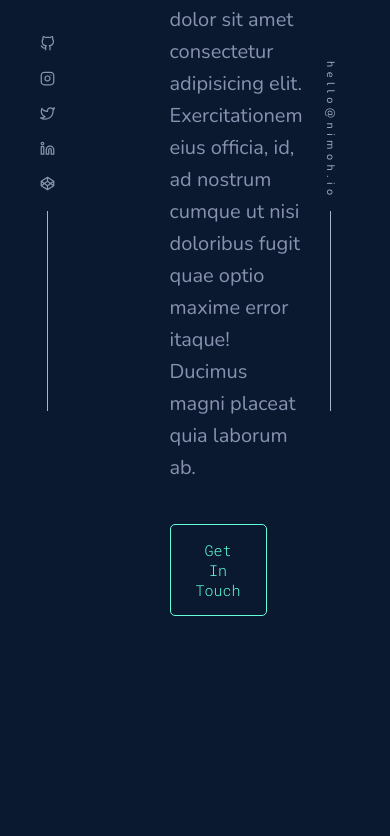
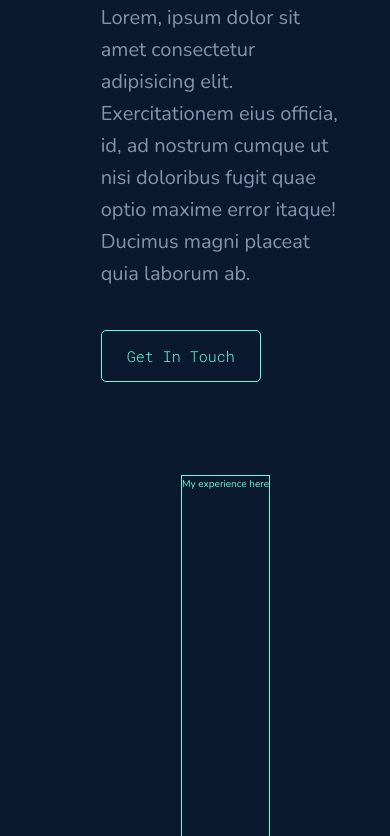
Before and after one commit to ThriledLokki983/portfolio, a website: page index.html in a window 390 px wide. Shown: the part 433-1269 px from the top of the page. Drawn offline with nearby package versions, Linux system fonts and the light colour scheme.

Commit message:
aligned grid items correctly in the main page

```diff
--- a/index.html
+++ b/index.html
@@ -161,6 +161,13 @@
                 </ul>
             </div>
 
+            <div class="right">
+                <div orientation="right" class="email">
+                    <a class="mail" href="mailto:hello@nimoh.io"
+                        >hello@nimoh.io</a
+                    >
+                </div>
+            </div>
             <div class="content">
                 <div class="warning">
                     Please Note! - this website is still underdevelopment
@@ -180,14 +187,8 @@
 
                     <button class="header__btn home__btn">Get In Touch</button>
                 </section>
-            </div>
 
-            <div class="right">
-                <div orientation="right" class="email">
-                    <a class="mail" href="mailto:hello@nimoh.io"
-                        >hello@nimoh.io</a
-                    >
-                </div>
+                <section class="experience">My experience here</section>
             </div>
         </div>
     </body>
--- a/sass/_content.scss
+++ b/sass/_content.scss
@@ -22,27 +22,29 @@
 
 .main {
     display: grid;
-
-    grid-template-columns: 5vw 90vw 5vw;
-    grid-template-rows: repeat(3, 1fr);
-    grid-gap: 1rem;
+    grid-template-columns: 5vw minmax(80vw, 1fr) 5vw;
+    grid-gap: 5rem;
+    align-items: center;
 }
 
 .content {
+    display: grid;
+    align-content: center;
+    justify-items: center;
+
+    grid-template-columns: 1fr;
     grid-column: 2/3;
-    padding: 4rem;
+    padding: 10rem auto;
 }
 
 .left {
-    grid-column: 1 / 2;
 }
 
 .right {
     grid-column: 3 / 4;
 }
 
-section {
-    max-width: 100%;
-    margin: 0 auto;
-    padding: 10rem auto;
-}
+// section {
+//     max-width: 100%;
+//     margin: 0 auto;
+// }
--- a/sass/_sides.scss
+++ b/sass/_sides.scss
@@ -7,6 +7,14 @@
     z-index: 9;
     color: $light-slate;
     overflow: hidden;
+    // display: flex;
+    // align-items: center;
+    // overflow: hidden;
+    grid-column: 3 / 4;
+
+    @media only screen and (max-width: 600px) {
+        display: none;
+    }
 }
 
 .email {
@@ -16,6 +24,8 @@
     justify-content: center;
     position: relative;
     -webkit-box-align: center;
+    padding: 0;
+    margin: 0;
 
     & a {
         padding: 0.7rem;
@@ -54,6 +64,11 @@
     display: flex;
     align-items: center;
     overflow: hidden;
+    grid-column: 1 / 2;
+
+    @media only screen and (max-width: 600px) {
+        display: none;
+    }
 }
 
 .side__social {
--- a/sass/main.scss
+++ b/sass/main.scss
@@ -5,3 +5,4 @@
 @import "sides";
 @import "content";
 @import "pages/home";
+@import "pages/experience";
--- /dev/null
+++ b/sass/pages/_experience.scss
@@ -0,0 +1,4 @@
+.experience {
+    border: 1px solid $color-secondary;
+    min-height: 80vh;
+}
--- a/sass/pages/_home.scss
+++ b/sass/pages/_home.scss
@@ -1,14 +1,16 @@
 .home {
+    max-width: 80%;
     min-height: 100vh;
-    margin: auto 10rem;
-    display: flex;
-    flex-direction: column;
-    justify-content: center;
-    align-items: flex-start;
+    padding: 0 auto;
+    // margin: auto 15rem;
     // border: 1px solid $slate;
-    padding: 0 auto;
+
     -webkit-box-align: center;
     -webkit-box-pack: center;
+
+    display: grid;
+    align-content: center;
+    justify-items: start;
 
     &__start {
         font-size: 1.4rem;
@@ -22,4 +24,6 @@
         cursor: pointer;
         font-family: $font-robo;
     }
+
+    margin-bottom: $mb-md;
 }
```
Also changed, not shown: css/style.css.
